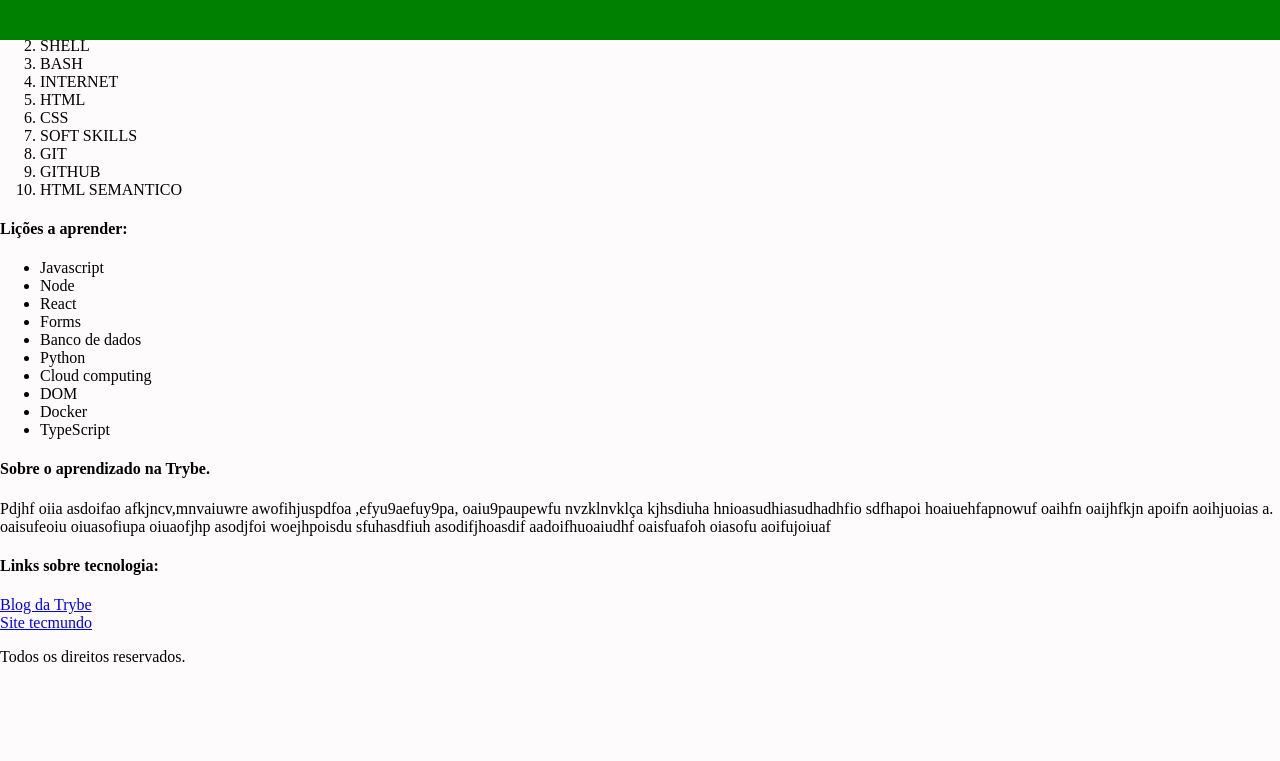
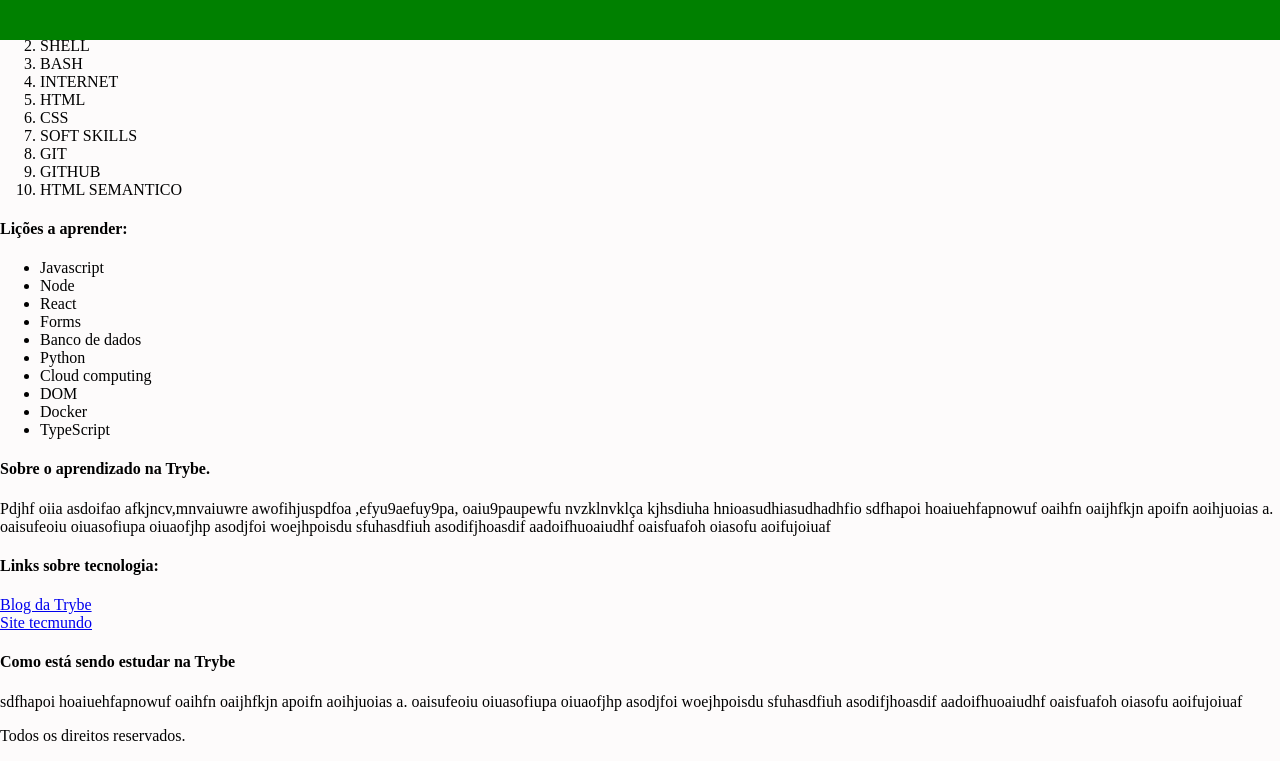
Before and after one commit to Pedroicn/1st-Lessons-learned, a plain HTML site: page index.html in a window 1280 px wide. Shown: the part 60-821 px from the top of the page. Before the commit the page ends 800 px from the top, so only its background shows below. Drawn offline with Linux system fonts and the light colour scheme.

Commit message:
Requisito 9 e 10

```diff
--- a/index.html
+++ b/index.html
@@ -56,6 +56,11 @@
         <a href="https://blog.betrybe.com/" target="_blank">Blog da Trybe</a><br>
         <a href="https://www.tecmundo.com.br/" target="_blank">Site tecmundo</a>
     </nav>
+
+    <aside>
+        <h4>Como está sendo estudar na Trybe</h4>
+        <p>sdfhapoi hoaiuehfapnowuf oaihfn oaijhfkjn apoifn aoihjuoias a. oaisufeoiu oiuasofiupa oiuaofjhp asodjfoi woejhpoisdu sfuhasdfiuh asodifjhoasdif aadoifhuoaiudhf oaisfuafoh oiasofu aoifujoiuaf </p>
+    </aside>
     <footer id="rodape">
         <p>Todos os direitos reservados.</p>
     </footer>
```
